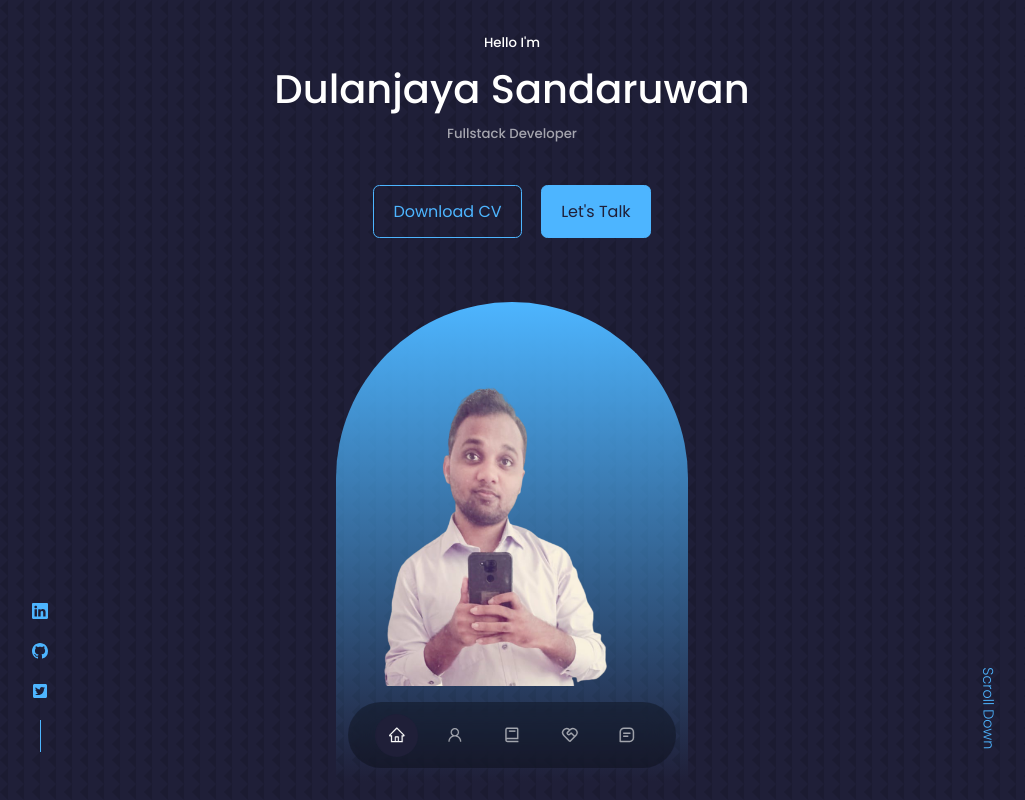
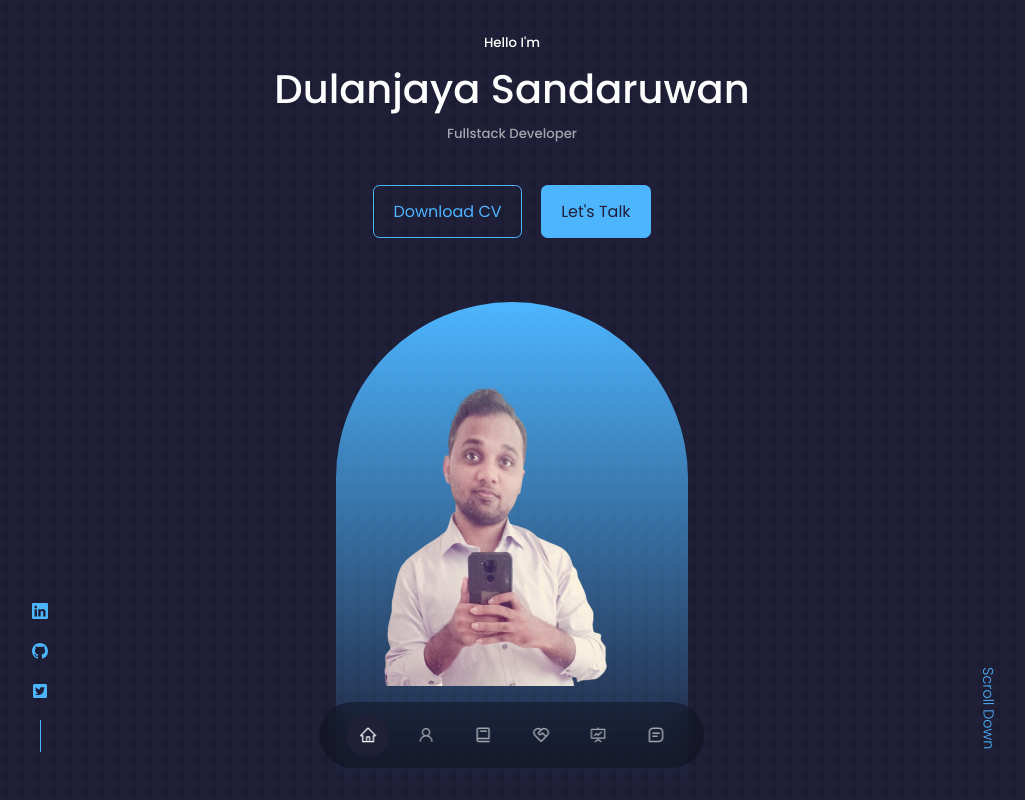
Before and after one commit to DulanjayaSandaruwan/react-js-portfolio-website, a React (Create React App) app: page / in a window 1280 px wide. Shown: the top 800 px of the page, without its empty margins (128-1153 px from the left). Built offline with nearby package versions, Linux system fonts and the light colour scheme.

Commit message:
add portfolio sec

```diff
--- a/src/components/nav/Nav.jsx
+++ b/src/components/nav/Nav.jsx
@@ -5,6 +5,7 @@
 import {BiBook} from 'react-icons/bi'
 import {RiServiceLine} from 'react-icons/ri'
 import {BiMessageSquareDetail} from 'react-icons/bi'
+import {AiOutlineFundProjectionScreen} from 'react-icons/ai'
 import { useState } from 'react'
 
 const Nav = () => {
@@ -15,6 +16,7 @@
       <a href="#about" onClick={() => setActiveNav('#about')} className={activeNav === '#about' ? 'active' : ''}><AiOutlineUser /></a>
       <a href="#experience" onClick={() => setActiveNav('#experience')} className={activeNav === '#experience' ? 'active' : ''}><BiBook /></a>
       <a href="#services" onClick={() => setActiveNav('#services')} className={activeNav === '#services' ? 'active' : ''}><RiServiceLine /></a>
+      <a href="#portfolio" onClick={() => setActiveNav('#portfolio')} className={activeNav === '#portfolio' ? 'active' : ''}><AiOutlineFundProjectionScreen /></a>
       <a href="#contact" onClick={() => setActiveNav('#contact')} className={activeNav === '#contact' ? 'active' : ''}><BiMessageSquareDetail /></a>
     </nav>
   )
```
